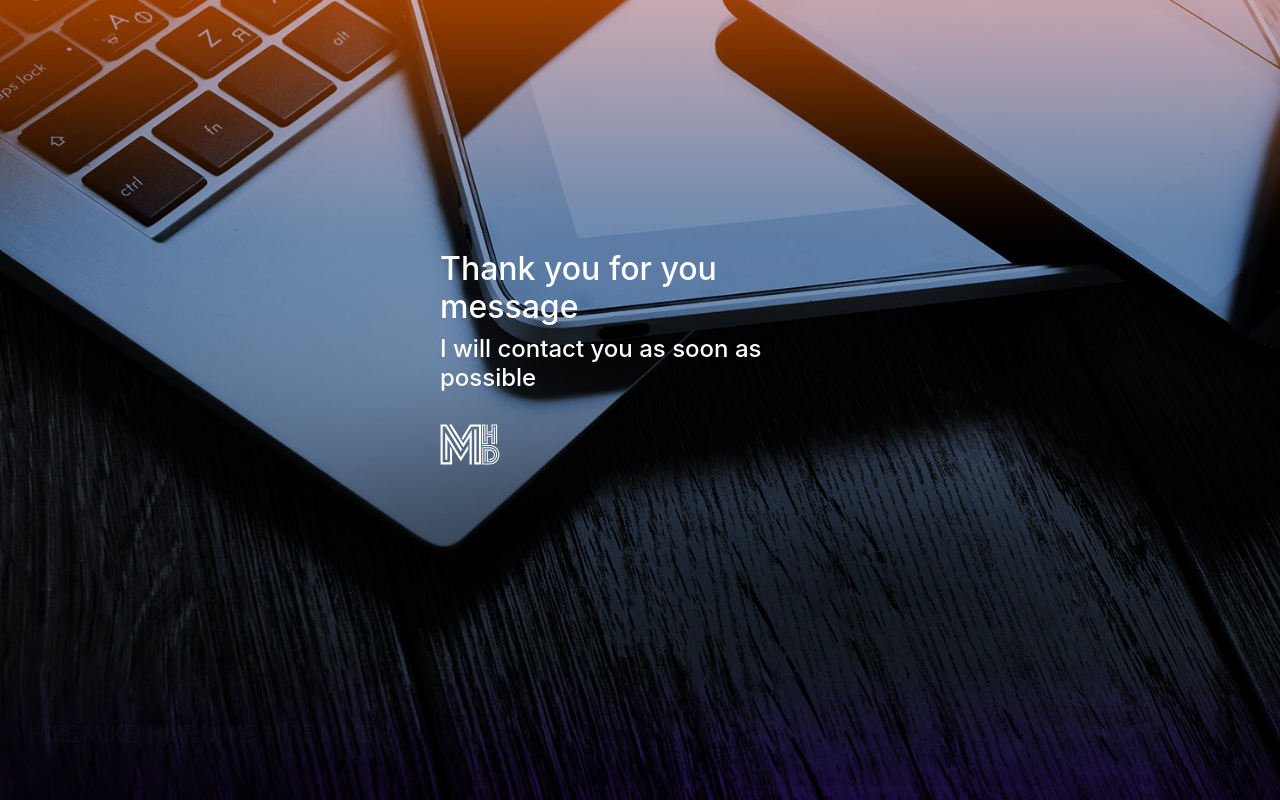
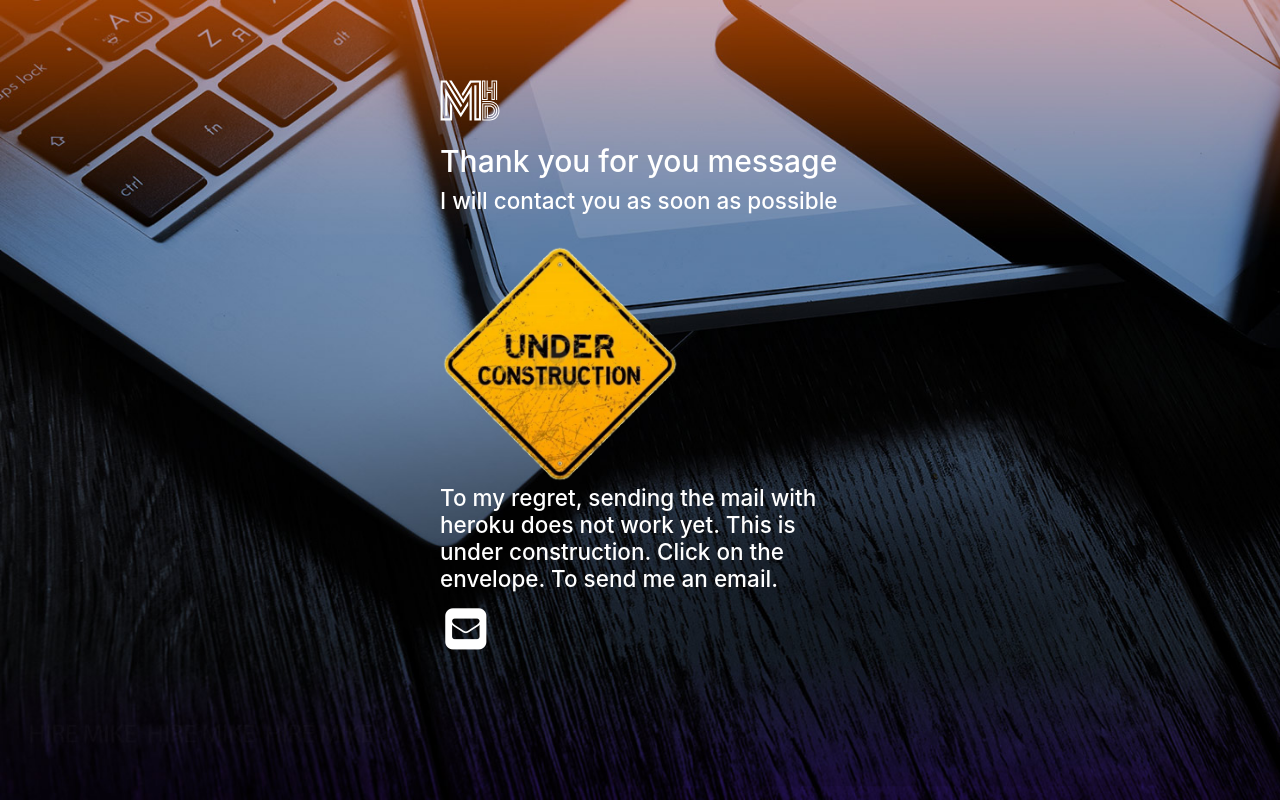
Before and after one commit to MarcellaHadderingh/Cv, a PHP site: page /contact/contact.php in a window 1280 px wide. Run offline with PHP 8.4, Linux system fonts and the light colour scheme; data that the repository does not hold is empty; some libraries are stand-ins or nearby versions.

Commit message:
sending contact form underconstruction
problems with heroku sending the contact form.
so i put it under construction

```diff
--- a/contact/contact.php
+++ b/contact/contact.php
@@ -71,22 +71,33 @@ $headers = 'van: '.$email."\r\n".
 <html lang="en">
 
 <head>
-    <meta charset="UTF-8">
+<meta charset="UTF-8">
     <meta name="viewport" content="width=device-width, initial-scale=1.0">
-    <meta http-equiv="X-UA-Compatible" content="ie=edge">
-    <title>Document</title>
+    <title>Contact Marcella Hadderingh</title>
+    <!--bootstrap CSS------------------------>
+    <link rel="stylesheet" href="https://www.w3schools.com/w3css/4/w3.css">
     <link rel="stylesheet" href="https://stackpath.bootstrapcdn.com/bootstrap/4.1.3/css/bootstrap.min.css" integrity="sha384-MCw98/SFnGE8fJT3GXwEOngsV7Zt27NXFoaoApmYm81iuXoPkFOJwJ8ERdknLPMO" crossorigin="anonymous">
+    <!--Animate on scroll-------------------------->
+    <link href="https://unpkg.com/aos@2.3.1/dist/aos.css" rel="stylesheet">
+    <!-- Fonts -->
+    <link href="https://fonts.googleapis.com/css?family=Roboto+Slab" rel="stylesheet">
+    <link rel="stylesheet" href="https://use.fontawesome.com/releases/v5.6.1/css/all.css" integrity="sha384-gfdkjb5BdAXd+lj+gudLWI+BXq4IuLW5IT+brZEZsLFm++aCMlF1V92rMkPaX4PP" crossorigin="anonymous">
+    <link rel="stylesheet" href="https://cdnjs.cloudflare.com/ajax/libs/font-awesome/4.7.0/css/font-awesome.min.css">
     <link rel="stylesheet" href="style.css">
 </head>
 
 <body>
     <div class="box">
+    <a href="/index.php"><img src="/foto/mhd-logo-white.svg" alt="logo"></a>
+    <br><br>
         <h2>Thank you for you message</h2>
         <h4>I will contact you as soon as possible</h4>
         <br>
-        <a href="/index.php"><img src="/foto/mhd-logo-white.svg" alt="logo"></a>
+        <img src="/foto/underconstrution.png" class="img-fluid" alt="Responsive image">
+     <h4>To my regret, sending the mail with heroku does not work yet. This is under construction. Click on the envelope. To send me an email.</h4>
+     <a href="mailto:marcellavanduyn@gmail.com"><i id="social-em" class="fa fa-envelope-square fa-4x social"></i></a>
 
-    </div>
+     </div>
 </body>
 
 </html>
--- a/contact/style.css
+++ b/contact/style.css
@@ -123,8 +123,8 @@ body {
 }
 
 .box {
-    margin: 250px auto;
-    height: 50px;
+    margin: 80px auto;
+    height: auto;
     width: 400px;
     color: white;
 }
@@ -157,3 +157,15 @@ img {
     -moz-transition-duration: 0.5s;
     -o-transition-duration: 0.5s;
 }
+
+a {
+    color: white;
+}
+
+#social-em:hover {
+    color: #f39c12;
+}
+
+.img-fluid {
+    width: 60%;
+}
--- a/index.php
+++ b/index.php
@@ -111,6 +111,8 @@
             <li>Roomweg 91 A<br> 7523 BM Enschede</li>
             <li><strong>TELEFOON</strong></li>
             <li>06 46944691</li>
+            <li><strong>E-MAIL</strong></li>
+            <li><a href="mailto:marcellavanduyn@gmail.com"><i id="social-em" class="fa fa-envelope-square fa-3x social"></i></a></li>
             <li><strong>BURGELIJKE STAAT</strong></li>
             <li>Gehuwd</li>
             <li><strong>NATIONALITEIT</strong></li>
@@ -192,7 +194,7 @@
                     </div>
                     <div class="col" data-aos="fade-up-left" style="margin-top:280px">
                          <h3>Week 4</h3>
-                        <p>In week 4 zijn wij begonnen met PHP.Ik heb mijn contact formulier met PHP gemaakt.Als je deze verzend krijg ik hier een email van.</p>
+                        <p>In week 4 zijn wij begonnen met PHP. Ik heb mijn contact formulier met PHP gemaakt. Als je deze verzend krijg ik hier een email van. Helaas werkt dit nog niet met Heroku. Ik ben hier nog mee bezig.</p>
                         <a href="/contact/index.php" target="_blank" class="btn btn-primary">Contact</a>
                     </div>
                     <div class="w-100"></div>
--- a/main.css
+++ b/main.css
@@ -121,6 +121,10 @@
                 list-style-type: none;
             }
 
+            a {
+                color: #D9DAD9;
+            }
+
             .personalia li:nth-child(even) {
                 padding-bottom: 20px;
             }
```
Also changed, not shown: contact/test.php (added, +34 -0 lines), foto/underconstrution.png (added).
